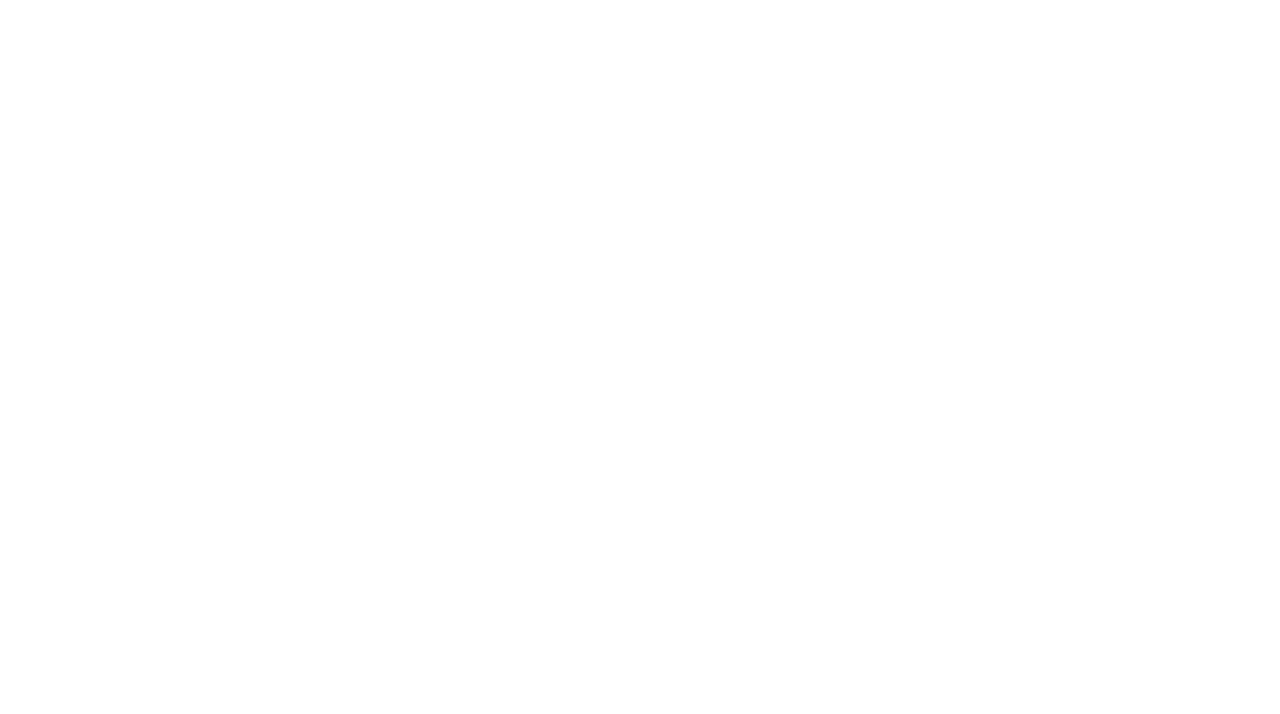
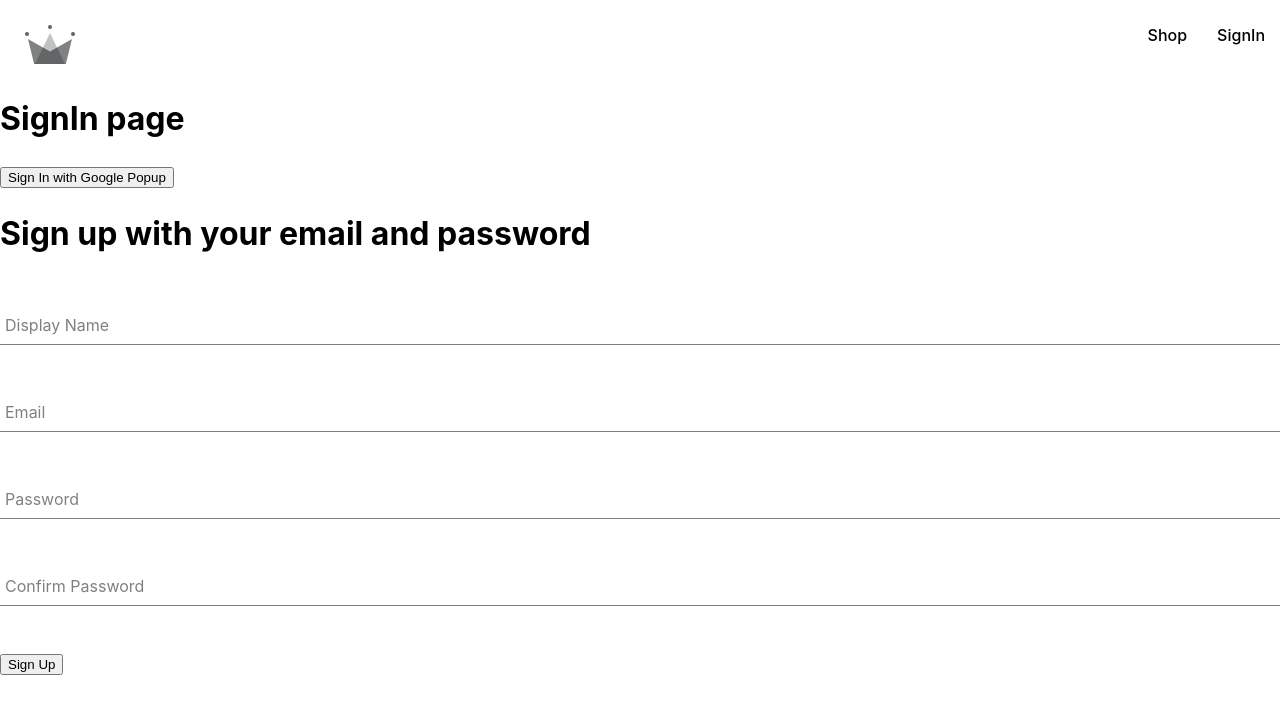
Before and after one commit to krishTechexpert/react-ztm-monsters, a React (Vite) app in the folder clothes-e-shop/: page /signin in a window 1280 px wide. Before the commit this address had no page. Shown: the top 714 px of the page. Built offline with nearby package versions, Linux system fonts and the light colour scheme.

Commit message:
Firebase signUp page done UI

```diff
--- a/clothes-e-shop/package.json
+++ b/clothes-e-shop/package.json
@@ -10,6 +10,7 @@
     "preview": "vite preview"
   },
   "dependencies": {
+    "firebase": "^11.1.0",
     "react": "^18.3.1",
     "react-dom": "^18.3.1",
     "react-router-dom": "^6.28.1",
--- a/clothes-e-shop/src/App.jsx
+++ b/clothes-e-shop/src/App.jsx
@@ -1,7 +1,7 @@
 import {Routes,Route} from 'react-router-dom';
 import Home from "./routes/home/Home"
 import Navigation from './routes/navigation/Navigation';
-
+import SignIn from './routes/sign-in/SignIn';
 const Shop = () => {
   return "I am shop page"
 }
@@ -15,6 +15,7 @@ function App() {
         {/* index means "When someone visits the main route (/), show this component by default.(Home)" */}
         <Route index element={<Home />} />
         <Route path="shop" element={<Shop/>} />
+        <Route path="signin" element={<SignIn />} />
       </Route>
     </Routes>
   )
--- /dev/null
+++ b/clothes-e-shop/src/components/form-input/FormInput.jsx
@@ -0,0 +1,10 @@
+import React from 'react';
+import "./form-input-styles.scss";
+export default function FormInput({label,...otherProps}) {
+  return (
+      <div className='group'>
+        <input className='form-input' {...otherProps} />
+        { label &&  (<label className={`${otherProps.value.length ? 'shrink' : ''} form-input-label`}>{label}</label>)}
+      </div>
+  )
+}
--- /dev/null
+++ b/clothes-e-shop/src/components/form-input/form-input-styles.scss
@@ -0,0 +1,54 @@
+$sub-color: grey;
+$main-color: black;
+
+@mixin shrinkLabel {
+  top: -14px;
+  font-size: 12px;
+  color: $main-color;
+}
+
+.group {
+  position: relative;
+  margin: 45px 0;
+
+  .form-input {
+    background: none;
+    background-color: white;
+    color: $sub-color;
+    font-size: 18px;
+    padding: 10px 10px 10px 5px;
+    display: block;
+    width: 100%;
+    border: none;
+    border-radius: 0;
+    border-bottom: 1px solid $sub-color;
+    margin: 25px 0;
+
+    &:focus {
+      outline: none;
+    }
+
+    &:focus ~ .form-input-label {
+      @include shrinkLabel();
+    }
+  }
+
+  input[type='password'] {
+    letter-spacing: 0.3em;
+  }
+
+  .form-input-label {
+    color: $sub-color;
+    font-size: 16px;
+    font-weight: normal;
+    position: absolute;
+    pointer-events: none;
+    left: 5px;
+    top: 10px;
+    transition: 300ms ease all;
+
+    &.shrink {
+      @include shrinkLabel();
+    }
+  }
+}
--- /dev/null
+++ b/clothes-e-shop/src/components/signUP/SignUp.jsx
@@ -0,0 +1,71 @@
+import React,{useState} from 'react'
+import {createUserDocumentFromAuth,createAuthUserWithEmailAndPassword} from "../../utils/firebase/firebase.config"
+import FormInput from '../form-input/FormInput';
+
+const defaultFormFields = {
+  displayName:'',
+  email:'',
+  password:'',
+  confirmPassword:''
+}
+
+export default function SignUp() {
+  const [formFields,setFormFields]=useState(defaultFormFields);
+  const {displayName,email,password,confirmPassword}=formFields;
+
+  const handleChange = (event) => {
+    event.preventDefault();
+    const {name,value}=event.target;
+    setFormFields((prev) => {
+      return {
+        ...prev,
+        [name]:value
+      }
+    })
+  }
+
+  const handleSubmit = async(event) => {
+    event.preventDefault();
+    if(password !== confirmPassword){
+      alert('Password does not matched')
+      return;
+    }
+    try{
+      const {user} = await createAuthUserWithEmailAndPassword(email,password);
+      await createUserDocumentFromAuth(user,{displayName})
+      setFormFields(defaultFormFields)
+    }catch(error){
+      if(error.code === 'auth/email-already-in-use') {
+          alert('Email already in use so can not create user')
+          return;
+      }else {
+        console.log('user creation failed',error)
+
+      }
+    }
+  }
+
+  return (
+    <div>
+      <h1>Sign up with your email and password</h1>
+      <form onSubmit={handleSubmit}>
+
+      {/* <FormInput label="Display Name" otherProps = {{
+        type:'text',
+        required:true,
+        name:'displayName',
+        onChange:handleChange,
+        value:displayName
+
+      }} /> */}
+
+
+        <FormInput label="Display Name" type="text" required name="displayName" onChange={handleChange} value={displayName} />
+        <FormInput label="Email" type="email" required  name="email" onChange={handleChange} value={email} />
+        <FormInput label="Password" type="password" required name="password" onChange={handleChange} value={password} />
+        <FormInput label="Confirm Password" type="password" required name="confirmPassword" onChange={handleChange} value={confirmPassword} />
+        <button type="submit">Sign Up</button>
+      </form>
+    </div>
+  )
+}
--- a/clothes-e-shop/src/routes/navigation/Navigation.jsx
+++ b/clothes-e-shop/src/routes/navigation/Navigation.jsx
@@ -12,6 +12,8 @@ export default function Navigation() {
 
       <div className='nav-links-container'>
         <Link className='nav-link' to='/shop'>Shop</Link>
+        <Link className='nav-link' to='/signin'>SignIn</Link>
+
       </div>
       </div>
 
--- /dev/null
+++ b/clothes-e-shop/src/routes/sign-in/SignIn.jsx
@@ -0,0 +1,32 @@
+import React from 'react'
+
+import { signInWithGooglePopup,createUserDocumentFromAuth } from '../../utils/firebase/firebase.config'
+import SignUp from '../../components/signUP/SignUp'
+
+export default function SignIn() {
+
+
+  const logGoogleUser = async() => {
+
+    // 1. Use signInWithPopup Instead of signInWithRedirect
+    // If possible, prefer signInWithPopup, as it does not involve cross-origin redirects. This is the recommended approach for most apps:
+
+
+    //Redirecting to a different origin (domain) for authentication, then back to your app, can be problematic under modern browser policies.
+
+
+    // The warning about "Cross-origin redirect sign-in is no longer supported in many browsers" means that certain browsers (like Chrome) have started to enforce stricter security policies, which can block cross-origin redirects for authentication.
+
+    const {user} = await signInWithGooglePopup()
+    const userDocRef = await createUserDocumentFromAuth(user)
+  }
+
+
+  return (
+    <div>
+      <h1>SignIn page</h1>
+      <button onClick={logGoogleUser}>Sign In with Google Popup</button>
+      <SignUp/>
+    </div>
+  )
+}
--- /dev/null
+++ b/clothes-e-shop/src/utils/firebase/firebase.config.js
@@ -0,0 +1,75 @@
+import { initializeApp } from "firebase/app";
+import { getAnalytics } from "firebase/analytics";
+import {getAuth,signInWithRedirect,signInWithPopup,GoogleAuthProvider,createUserWithEmailAndPassword} from "firebase/auth";
+import {getFirestore,doc,getDoc,setDoc} from "firebase/firestore"
+
+const firebaseConfig = {
+  apiKey: "AIzaSyCUk9uy3H3HIdlCJUCDqh2TrpxTkmirX7Q",
+  authDomain: "clothes-eshop-db-a9fa3.firebaseapp.com",
+  projectId: "clothes-eshop-db-a9fa3",
+  storageBucket: "clothes-eshop-db-a9fa3.firebasestorage.app",
+  messagingSenderId: "368731091062",
+  appId: "1:368731091062:web:47b66ddc87b97d3638af57",
+  measurementId: "G-688H9YND8W"
+};
+
+// Initialize Firebase
+const firebaseApp = initializeApp(firebaseConfig);
+
+const googleProvider=new GoogleAuthProvider();
+
+googleProvider.setCustomParameters({
+  prompt:"select_account"
+})
+
+export const auth = getAuth();
+
+export const signInWithGooglePopup = () => signInWithPopup(auth,googleProvider);
+
+export const signInWithGoogleRedirect = () => signInWithRedirect(auth,googleProvider)
+
+//const analytics = getAnalytics(firebaseApp);
+
+export const db = getFirestore()
+
+export const createUserDocumentFromAuth = async(userAuth,additionalUserInfo={}) => {
+  if(!userAuth) return;
+
+  const userDocRef = doc(db,'users',userAuth.uid) // users:collection name,uid will get after login by google provider signIN
+
+  //console.log("userDocRef=",userDocRef)
+
+  const userSnapshot = await getDoc(userDocRef)
+  //console.log(userSnapshot.exists())// check user exist or not
+
+
+  //if user data does not exist
+  // create / set the document with the data from userAuth in my collection
+  if(!userSnapshot.exists()){
+    const {displayName,email} = userAuth;
+    const createdAt = new Date();
+    try{
+      await setDoc(userDocRef,{
+        displayName,email,createdAt,
+        ...additionalUserInfo
+      })
+    }catch(error){
+      console.log('error creating the user',error.message)
+    }
+  }
+
+  // if user data exist then return userDocRef
+  return userDocRef
+  //here finally we create user Collection in firebase
+}
+
+export const createAuthUserWithEmailAndPassword = async (email,password) => {
+    if(!email || !password) return;
+    try{
+    const res= await createUserWithEmailAndPassword(auth,email,password)
+    return res;
+
+    }catch(error) {
+      throw error;
+    }
+}
```
Also changed, not shown: 1 other file (tests, documents, lock files or other folders).
